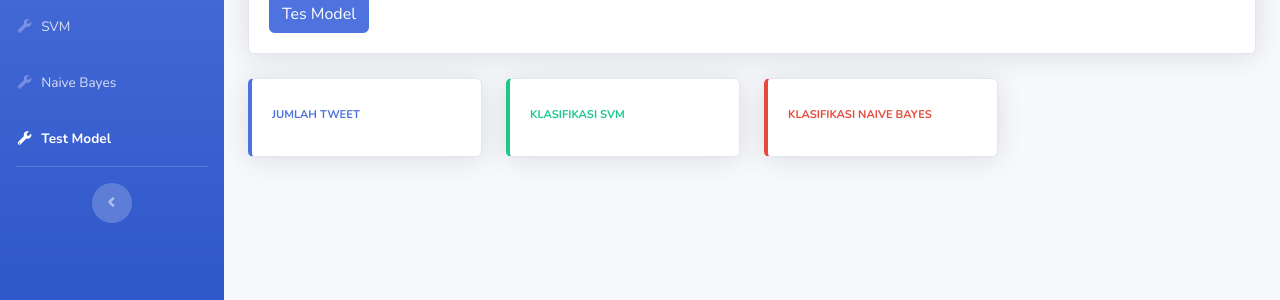
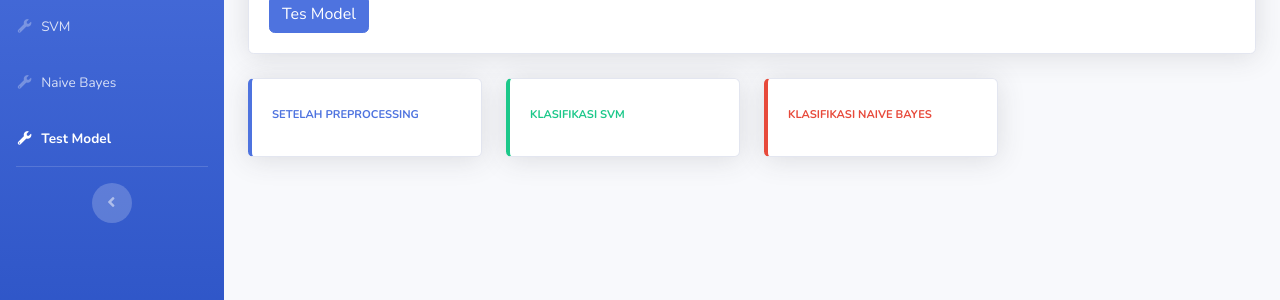
Before and after one commit to MaulanaRizkyH1816/klasifikasi, a Flask app: page /test in a window 1280 px wide. Shown: the part 274-574 px from the top of the page. Run offline with Flask 2, Linux system fonts and the light colour scheme; some libraries are stand-ins or nearby versions.

Commit message:
perbaikan test

```diff
--- a/templates/test.html
+++ b/templates/test.html
@@ -25,7 +25,7 @@
                 <div class="row no-gutters align-items-center">
                     <div class="col mr-2">
                         <div class="text-xs font-weight-bold text-primary text-uppercase mb-1">
-                            Jumlah Tweet</div>
+                            Setelah Preprocessing</div>
                         <div class="h5 mb-0 font-weight-bold text-gray-800" id="text-preprocess">
                             <i class="fas fa-spinner fa-spin waiting-response"></i>
                         </div>
@@ -43,6 +43,13 @@
                     <div class="col mr-2">
                         <div class="text-xs font-weight-bold text-success text-uppercase mb-1">
                             Klasifikasi SVM</div>
+                    </div>
+                    <div class="row no-gutters align-items-center">
+                        <div class="col-auto">
+                            <div class="h5 mb-0 mr-3 font-weight-bold text-gray-800" id="hasil-svm">
+                                <i class="fas fa-spinner fa-spin waiting-response"></i>
+                            </div>
+                        </div>
                     </div>
                 </div>
             </div>
```
